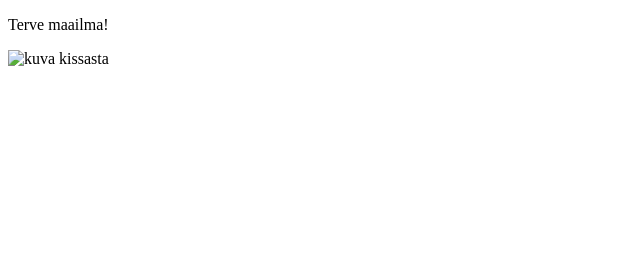
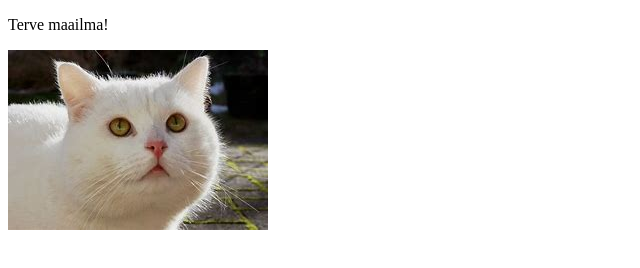
Before and after one commit to otsokeuda/otsokeuda.github.io, a plain HTML site: page demo2/index.html in a window 1280 px wide. Shown: the whole page, without its empty margins (0-640 px from the left). Drawn offline with Linux system fonts and the light colour scheme.

Commit message:
vaihoin jpg jfif

```diff
--- a/demo2/index.html
+++ b/demo2/index.html
@@ -5,6 +5,6 @@
 </head>
 <body>
 <p>Terve maailma!</p>
-<img src="kuva.jpg" alt="kuva kissasta">
+<img src="kuva.jfif" alt="kuva kissasta">
 </body>
 </html>
```
